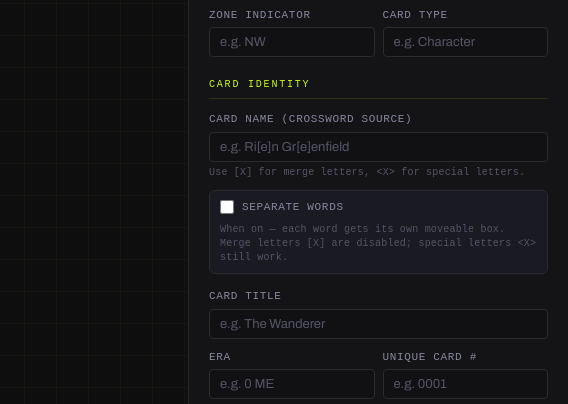
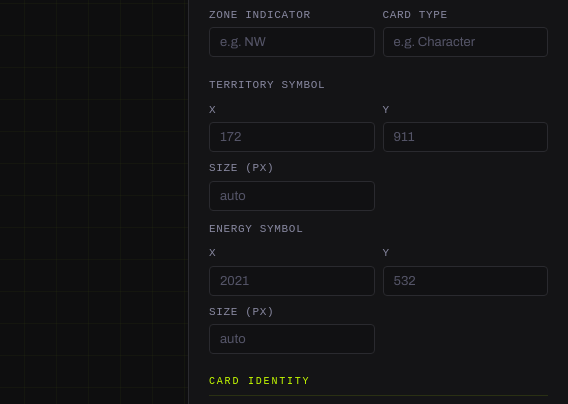
Before and after one commit to iridesuwa18/null-corps-card-creator, a plain HTML site: page index.html in a window 1280 px wide. Shown: the part 317-721 px from the top of the page, 712-1280 px from the left. Drawn offline with Linux system fonts and the light colour scheme.

Commit message:
Implement symbol position and size fields in HTML
Add territory and energy symbol position and size inputs

```diff
--- a/index.html
+++ b/index.html
@@ -119,6 +119,44 @@
             <div class="field-group">
               <label for="card-type">Card Type</label>
               <input type="text" id="card-type" placeholder="e.g. Character" />
+            </div>
+          </div>
+
+          <!-- ── Territory Symbol Position & Size ── -->
+          <div class="field-group" style="margin-top:10px;">
+            <label style="font-size:11px;text-transform:uppercase;letter-spacing:.06em;color:var(--c-text-label,#8888a0);">Territory Symbol</label>
+            <div class="field-row" style="margin-top:4px;">
+              <div class="field-group">
+                <label for="territory-symbol-x">X</label>
+                <input type="number" id="territory-symbol-x" placeholder="172" step="1" />
+              </div>
+              <div class="field-group">
+                <label for="territory-symbol-y">Y</label>
+                <input type="number" id="territory-symbol-y" placeholder="911" step="1" />
+              </div>
+              <div class="field-group">
+                <label for="territory-symbol-size">Size (px)</label>
+                <input type="number" id="territory-symbol-size" placeholder="auto" min="10" step="1" />
+              </div>
+            </div>
+          </div>
+
+          <!-- ── Energy Symbol Position & Size ── -->
+          <div class="field-group">
+            <label style="font-size:11px;text-transform:uppercase;letter-spacing:.06em;color:var(--c-text-label,#8888a0);">Energy Symbol</label>
+            <div class="field-row" style="margin-top:4px;">
+              <div class="field-group">
+                <label for="energy-symbol-x">X</label>
+                <input type="number" id="energy-symbol-x" placeholder="2021" step="1" />
+              </div>
+              <div class="field-group">
+                <label for="energy-symbol-y">Y</label>
+                <input type="number" id="energy-symbol-y" placeholder="532" step="1" />
+              </div>
+              <div class="field-group">
+                <label for="energy-symbol-size">Size (px)</label>
+                <input type="number" id="energy-symbol-size" placeholder="auto" min="10" step="1" />
+              </div>
             </div>
           </div>
         </section>
@@ -429,6 +467,13 @@
         tileImageUrl: '',
         cardArtDataUrl: '',
         layerVisibility: {},  // Feature 5: { layerId: true/false } — missing = visible
+        // Symbol position & size overrides (null = use layer default)
+        territorySymbolX: null,
+        territorySymbolY: null,
+        territorySymbolSize: null,
+        energySymbolX: null,
+        energySymbolY: null,
+        energySymbolSize: null,
       },
       // Module references — filled in by each JS file
       layers: null,       // js/layers.js
```
